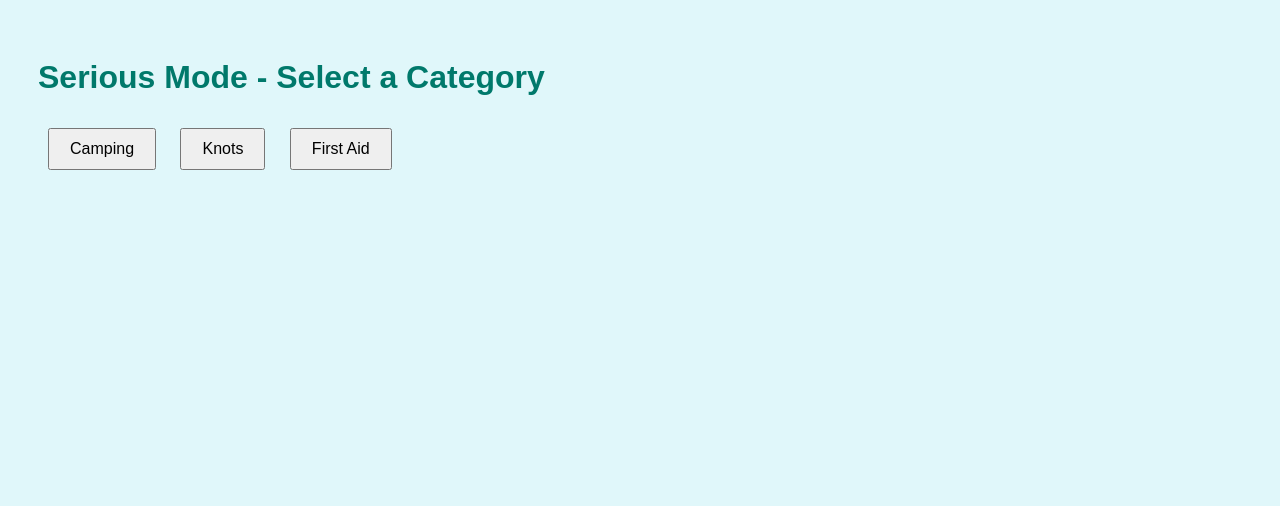
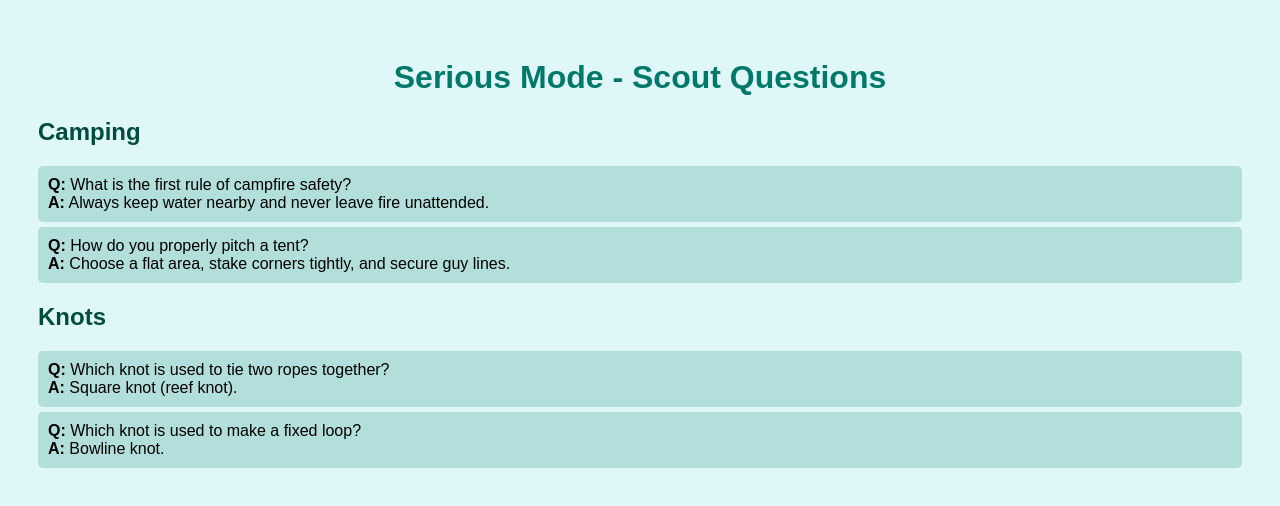
Before and after one commit to smsajid-03/Scoutopedia, a plain HTML site: page serious.html in a window 1280 px wide. Drawn offline with Linux system fonts and the light colour scheme.

Commit message:
serious.html

```diff
--- a/serious.html
+++ b/serious.html
@@ -1,17 +1,36 @@
 <!DOCTYPE html>
 <html>
 <head>
-  <title>Serious Mode - Scout Quiz</title>
+  <title>Serious Mode - Scout Questions</title>
   <style>
     body { font-family: Arial; padding: 30px; background: #e0f7fa; }
-    h1 { color: #00796b; }
-    button { padding: 10px 20px; margin: 10px; font-size: 16px; }
+    h1 { color: #00796b; text-align: center; }
+    h2 { color: #004d40; margin-top: 20px; }
+    .qa { background: #b2dfdb; padding: 10px; margin: 5px 0; border-radius: 5px; }
   </style>
 </head>
 <body>
-  <h1>Serious Mode - Select a Category</h1>
-  <button onclick="alert('Camping Quiz Coming Soon!')">Camping</button>
-  <button onclick="alert('Knots Quiz Coming Soon!')">Knots</button>
-  <button onclick="alert('First Aid Quiz Coming Soon!')">First Aid</button>
+  <h1>Serious Mode - Scout Questions</h1>
+
+  <h2>Camping</h2>
+  <div class="qa">
+    <strong>Q:</strong> What is the first rule of campfire safety?<br>
+    <strong>A:</strong> Always keep water nearby and never leave fire unattended.
+  </div>
+  <div class="qa">
+    <strong>Q:</strong> How do you properly pitch a tent?<br>
+    <strong>A:</strong> Choose a flat area, stake corners tightly, and secure guy lines.
+  </div>
+
+  <h2>Knots</h2>
+  <div class="qa">
+    <strong>Q:</strong> Which knot is used to tie two ropes together?<br>
+    <strong>A:</strong> Square knot (reef knot).
+  </div>
+  <div class="qa">
+    <strong>Q:</strong> Which knot is used to make a fixed loop?<br>
+    <strong>A:</strong> Bowline knot.
+  </div>
+
 </body>
 </html>
```
